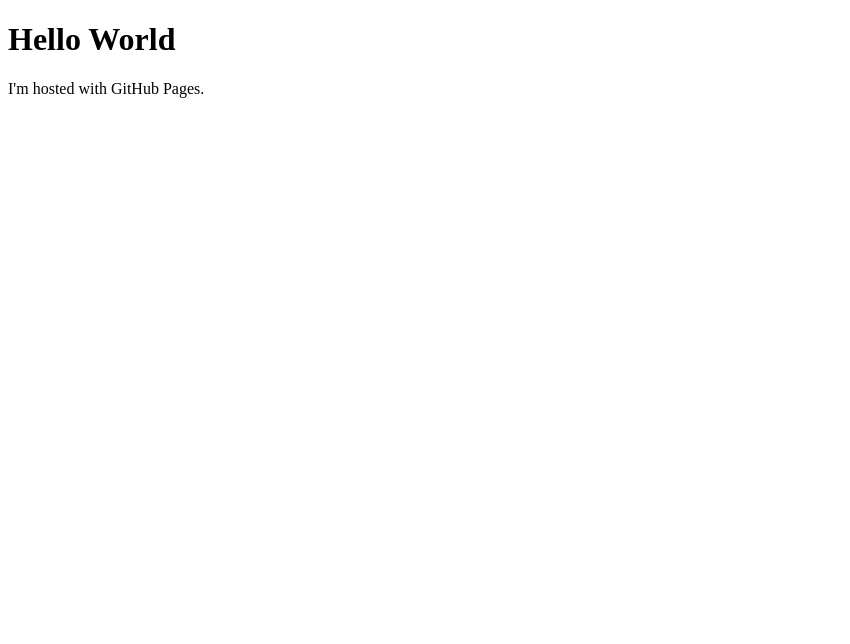
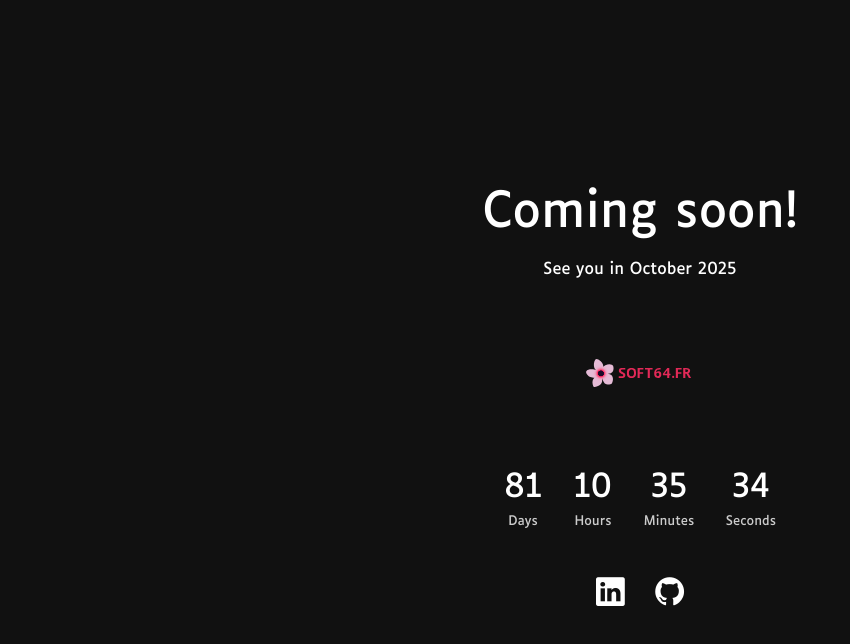
Before and after one commit to soft64fr/soft64fr.github.io, a plain HTML site: page index.html in a window 1280 px wide. Shown: the whole page, without its empty margins (0-850 px from the left). Drawn offline with nearby package versions, Linux system fonts and the light colour scheme.

Commit message:
feat: Coming soon for 2025-10-01T00:00:00

```diff
--- a/index.html
+++ b/index.html
@@ -1,7 +1,140 @@
 <!DOCTYPE html>
-<html>
-  <body>
-    <h1>Hello World</h1>
-    <p>I'm hosted with GitHub Pages.</p>
-  </body>
+<html lang="en">
+
+<head>
+  <meta charset="UTF-8" />
+  <meta name="viewport" content="width=device-width, initial-scale=1" />
+  <title>Soft64.fr</title>
+  <link href="https://cdn.jsdelivr.net/npm/bootstrap@5.3.3/dist/css/bootstrap.min.css" rel="stylesheet" />
+  <link href="https://cdn.jsdelivr.net/npm/bootstrap-icons@1.11.3/font/bootstrap-icons.css" rel="stylesheet" />
+  <style>
+    /* Importing Luciole font */
+    @font-face {
+      font-family: "Luciole";
+      src: url("fonts/Luciole-Regular.woff2") format("woff2");
+      font-weight: normal;
+      font-style: normal;
+    }
+
+    @font-face {
+      font-family: "Luciole";
+      src: url("fonts/Luciole-Bold.woff2") format("woff2");
+      font-weight: bold;
+      font-style: normal;
+    }
+
+    body {
+      background: #111;
+      color: #fff;
+      text-align: center;
+      height: 100vh;
+      display: flex;
+      flex-direction: column;
+      justify-content: center;
+      font-family: "Luciole", sans-serif;
+    }
+
+    h1 {
+      font-size: 3rem;
+      margin-bottom: 1rem;
+    }
+
+    #countdown {
+      font-size: 2rem;
+      margin-top: 1rem;
+    }
+
+    .time-box {
+      display: inline-block;
+      margin: 0 10px;
+    }
+
+    .time-box span {
+      display: block;
+    }
+
+    .label {
+      font-size: 0.8rem;
+      color: #ccc;
+    }
+
+    .social-icons {
+      margin-top: 2rem;
+    }
+
+    .social-icons a {
+      color: #fff;
+      margin: 0 10px;
+      font-size: 1.8rem;
+      transition: transform 0.2s;
+      text-decoration: none;
+    }
+  </style>
+</head>
+
+<body>
+  <div class="container">
+    <h1>Coming soon!</h1>
+    <p>See you in October 2025</p>
+    <img src="/logo.svg" alt="Site logo" width="150" height="auto" />
+    <div id="countdown">
+      <div class="time-box">
+        <span id="days">0</span>
+        <span class="label">Days</span>
+      </div>
+      <div class="time-box">
+        <span id="hours">0</span>
+        <span class="label">Hours</span>
+      </div>
+      <div class="time-box">
+        <span id="minutes">0</span>
+        <span class="label">Minutes</span>
+      </div>
+      <div class="time-box">
+        <span id="seconds">0</span>
+        <span class="label">Seconds</span>
+      </div>
+    </div>
+
+    <!-- Social icons -->
+    <div class="social-icons">
+      <a href="https://linkedin.com/in/yl2025" target="_blank" rel="noopener noreferrer" aria-label="LinkedIn">
+        <i class="bi bi-linkedin"></i>
+      </a>
+      <a href="https://github.com/lob2018" target="_blank" rel="noopener noreferrer" aria-label="GitHub">
+        <i class="bi bi-github"></i>
+      </a>
+    </div>
+  </div>
+
+  <script>
+    const targetDate = new Date("2025-10-01T00:00:00").getTime();
+
+    const countdown = () => {
+      const now = new Date().getTime();
+      const distance = targetDate - now;
+
+      if (distance < 0) {
+        document.getElementById("countdown").innerHTML = "We're live!";
+        return;
+      }
+
+      const days = Math.floor(distance / (1000 * 60 * 60 * 24));
+      const hours = Math.floor(
+        (distance % (1000 * 60 * 60 * 24)) / (1000 * 60 * 60)
+      );
+      const minutes = Math.floor((distance % (1000 * 60 * 60)) / (1000 * 60));
+      const seconds = Math.floor((distance % (1000 * 60)) / 1000);
+
+      document.getElementById("days").textContent = days;
+      document.getElementById("hours").textContent = hours;
+      document.getElementById("minutes").textContent = minutes;
+      document.getElementById("seconds").textContent = seconds;
+    };
+
+    countdown(); // Initial call
+    setInterval(countdown, 1000);
+  </script>
+</body>
+
 </html>
```
Also changed, not shown: favicon.ico (added), fonts/Luciole-Bold.woff2 (added), fonts/Luciole-BoldItalic.woff2 (added), fonts/Luciole-Italic.woff2 (added), fonts/Luciole-Regular.woff2 (added), logo.svg (added).
